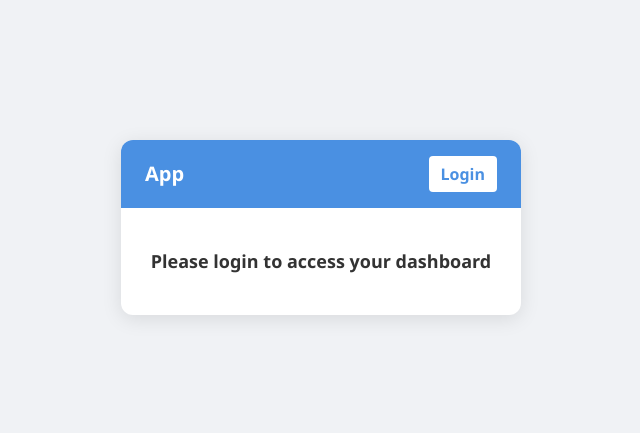
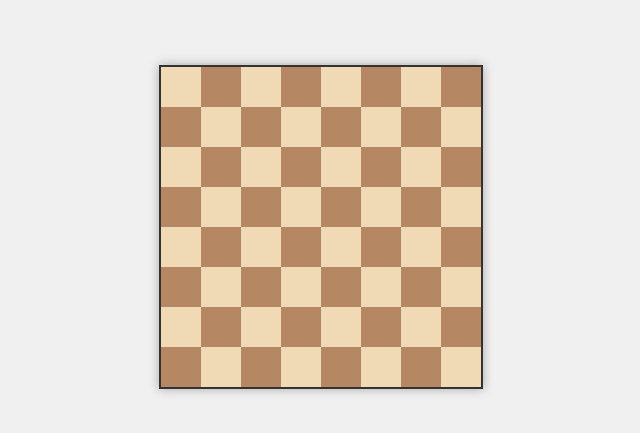
Before and after one commit to shubhamchasing/react-vite-prep, a React (Vite) app: page / in a window 1280 px wide. Shown: the part 173-606 px from the top of the page, without its empty margins (319-959 px from the left). Built offline with nearby package versions, Linux system fonts and the light colour scheme.

Commit message:
feat: add pawn move on chessboard

```diff
--- a/src/App.jsx
+++ b/src/App.jsx
@@ -1,4 +1,5 @@
 import "./App.css";
+import PawnBoard from "./Components/PawnMoves";
 // import { TypeWriterMessage } from "./Components/TypewriterMessage";
 // import ExpenseTracker from "./Components/ExpenseTracker/Index";
 // import StarRating from "./Components/StarRating";
@@ -22,7 +23,7 @@ import "./App.css";
 // import ReadMoreToggle from "./Components/ReadMoreToggle";
 // import BackToTop from "./Components/BackToTop";
 // import ColorExplorer from "./Components/ColorExplorer";
-import AuthParent from "./Components/Authentication/AuthParent";
+// import AuthParent from "./Components/Authentication/AuthParent";
 // import CopyClipboard from "./Components/CopyToClipboard";
 // import FaqAccordion from "./Components/FaqAccordian";
 // import TodoWithTimeout from "./Components/Todo-List-With-Timeout";
@@ -45,7 +46,7 @@ import AuthParent from "./Components/Authentication/AuthParent";
 // import Counter from "./Components/Counter";
 // import RecipeFilterApp from "./Components/Filter-recipes";
 // import AgeCalculator from "./Components/Age-calculator";
-import ContactForm from "./Components/Contact-Form";
+// import ContactForm from "./Components/Contact-Form";
 // import EvenOrOddChecker from "./Components/OddEvenChecker";
 // import UseReducer from './Components/UseReducer'
 // import UseState from './Components/UseState'
@@ -60,7 +61,7 @@ function App() {
   return (
     <>
       <div className="App">
-        <AuthParent/>
+        <PawnBoard />
       </div>
     </>
   );
--- /dev/null
+++ b/src/Components/PawnMoves/index.jsx
@@ -0,0 +1,47 @@
+import React, { useState } from "react";
+import "./styles.css";
+
+const boardSize = 8;
+
+export default function PawnBoard() {
+  const [hovered, setHovered] = useState(null);
+
+  const isPawnMoveCell = (fromRow, fromCol, toRow, toCol) => {
+    if (fromRow === 0 || fromRow === 7) return false;
+
+    if (fromRow === 6) {
+      return (
+        (toRow === fromRow - 1 || toRow === fromRow - 2) && fromCol === toCol
+      );
+    }
+    return toRow === fromRow - 1 && fromCol === toCol;
+  };
+
+  return (
+    <div className="board">
+      {Array.from({ length: boardSize }).map((_, row) =>
+        Array.from({ length: boardSize }).map((_, col) => {
+          const isHovered = hovered && hovered[0] === row && hovered[1] === col;
+          const isPawnMove =
+            hovered && isPawnMoveCell(hovered[0], hovered[1], row, col);
+          const isLight = (row + col) % 2 === 0;
+          const cellClasses = `cell ${isLight ? "light" : "dark"} ${
+            isHovered ? "hovered" : ""
+          } ${isPawnMove ? "pawn-move" : ""}`;
+          return (
+            <div
+              key={`${row}-${col}`}
+              role="gridcell"
+              data-testid={`cell-${row}-${col}`}
+              className={cellClasses}
+              onMouseEnter={() => setHovered([row, col])}
+              onMouseLeave={() => setHovered(null)}
+              data-row={row}
+              data-col={col}
+            ></div>
+          );
+        })
+      )}
+    </div>
+  );
+}
--- /dev/null
+++ b/src/Components/PawnMoves/styles.css
@@ -0,0 +1,51 @@
+body {
+  font-family: sans-serif;
+  display: flex;
+  justify-content: center;
+  align-items: center;
+  min-height: 100vh;
+  background-color: #f0f0f0;
+}
+
+.board {
+  display: grid;
+  grid-template-columns: repeat(8, 40px);
+  grid-template-rows: repeat(8, 40px);
+  border: 2px solid #333;
+  box-shadow: 0 0 10px rgba(0, 0, 0, 0.3);
+}
+
+.cell {
+  width: 40px;
+  height: 40px;
+  display: flex;
+  align-items: center;
+  justify-content: center;
+  box-sizing: border-box;
+  transition: background-color 0.3s;
+}
+
+.light {
+  background-color: #f0d9b5;
+}
+
+.dark {
+  background-color: #b58863;
+}
+
+.hovered {
+  background-color: lightblue !important;
+}
+
+.pawn-move {
+  background-color: darkblue !important;
+}
+
+.pawn-icon {
+  font-size: 28px;
+  font-weight: bold;
+  color: black;
+  font-family: "Segoe UI Symbol", "Arial Unicode MS", "Noto Sans Symbols",
+    sans-serif;
+  pointer-events: none;
+}
```
